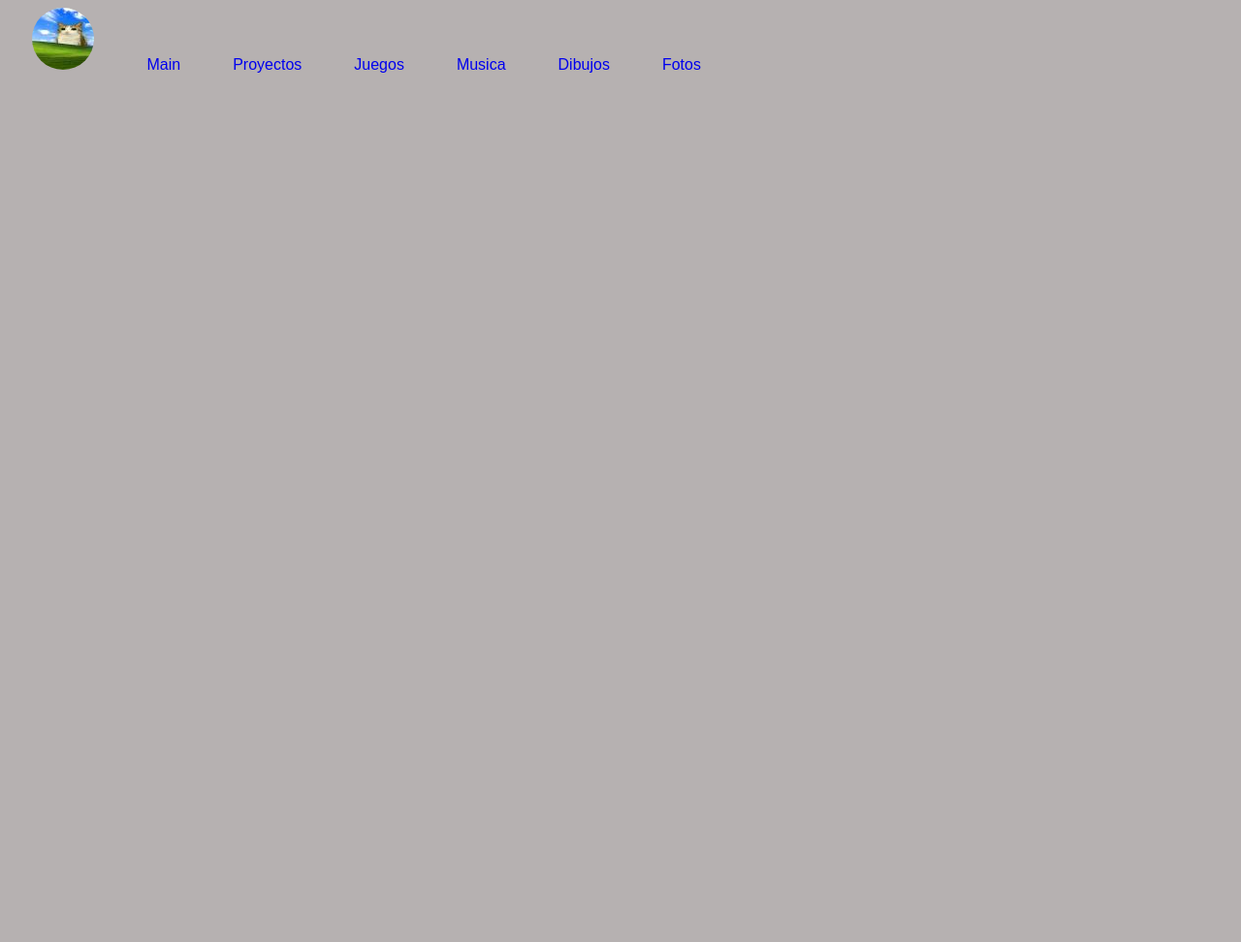
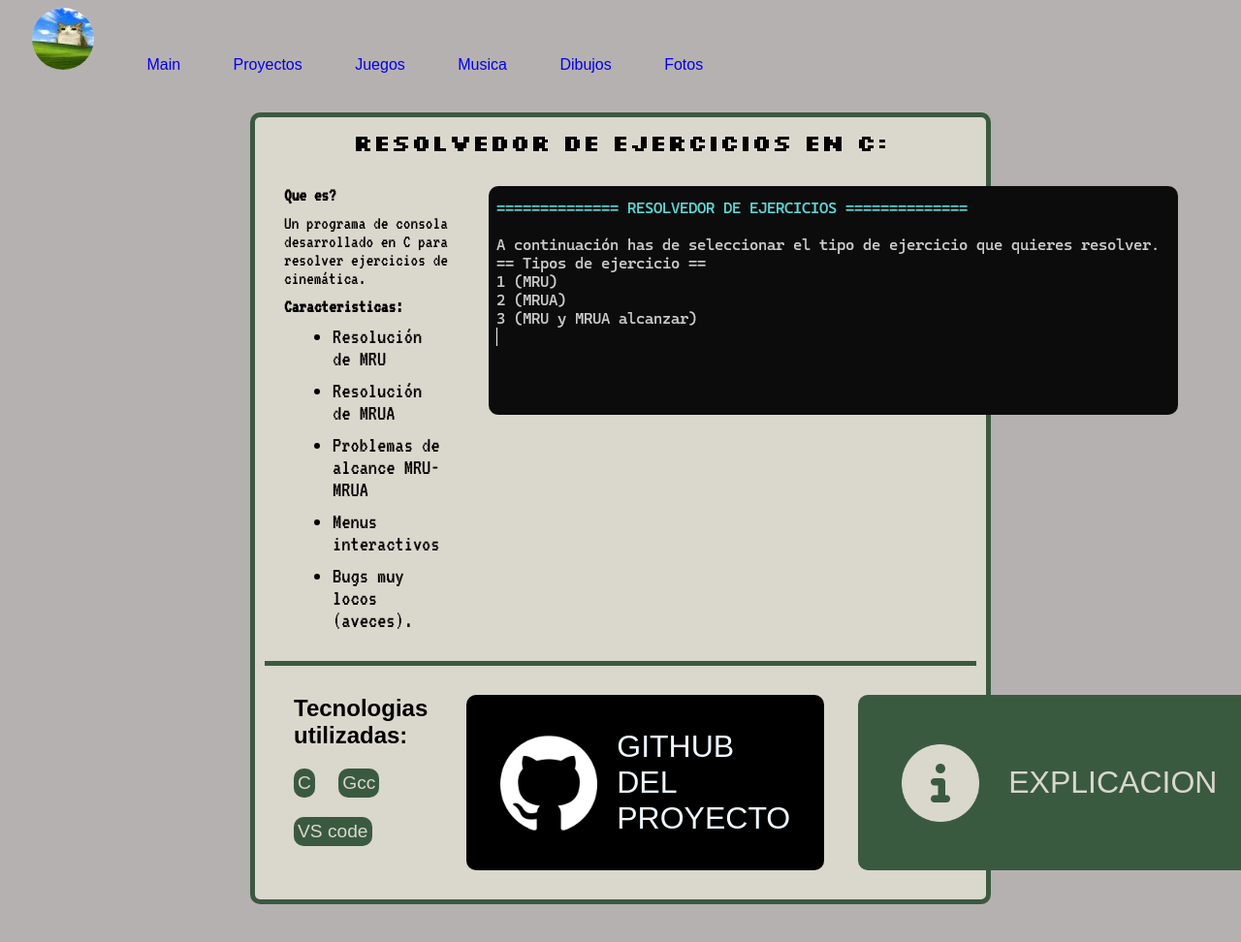
Before and after one commit to wajatone/Wajaweb, a plain HTML site: page Proyectos/index.html in a window 1280 px wide. Shown: the whole page at 97% size. Before the commit the page ends 800 px from the top, so only its background shows below. Drawn offline with Linux system fonts and the light colour scheme.

Commit message:
Add index.html and style.css for resolvedor project
- Created index.html with basic structure and navigation links.
- Added style.css for styling the resolvedor project, including body, links, and layout for images.
- Included terminal.png as an asset for the project.

```diff
--- a/Proyectos/index.html
+++ b/Proyectos/index.html
@@ -4,8 +4,14 @@
 
    <meta charset="UTF-8">
    <title>Proyectos</title>
-   <link rel="stylesheet" href="https://wajatone.github.io/Wajaweb/Style.css">
+   <link rel="stylesheet" href="style.css">
    <link rel="icon" href="../pfp.png">
+
+ <!-- Cosas de fuentes de google -->
+<link rel="preconnect" href="https://fonts.googleapis.com">
+<link rel="preconnect" href="https://fonts.gstatic.com" crossorigin>
+<link href="https://fonts.googleapis.com/css2?family=Pixelify+Sans:wght@400..700&family=VT323&display=swap" rel="stylesheet">
+<link href="https://fonts.googleapis.com/css2?family=Pixelify+Sans:wght@400..700&family=Silkscreen:wght@400;700&family=VT323&display=swap" rel="stylesheet">
 
 </head>
 
@@ -14,6 +20,66 @@
 <body>
 
    <a href="https://github.com/wajatone"> <img src="https://wajatone.github.io/Wajaweb/pfp.png" alt="Profile picture" class="pfp"> </a> <a href="https://wajatone.github.io/Wajaweb/index.html">Main</a> <a href="https://wajatone.github.io/Wajaweb/Proyectos/index.html">Proyectos</a> <a href="https://wajatone.github.io/Wajaweb/Juegos/index.html">Juegos</a> <a href="https://wajatone.github.io/Wajaweb/Musica/index.html">Musica</a> <a href="https://wajatone.github.io/Wajaweb/Dibujos/index.html">Dibujos</a> <a href="https://wajatone.github.io/Wajaweb/Fotos/index.html">Fotos</a>
+
+
+   <section class="proyectos">
+
+      <h1>Resolvedor de ejercicios en C:</h1>
+
+      <div class="contenido">
+
+         <div class="texto">
+
+            <h2>Que es?</h2>
+            <p>Un programa de consola desarrollado en C para resolver ejercicios de cinemática.</p>
+            <h2>Caracteristicas:</h2>
+            <ul>
+               <li>Resolución de MRU</li>
+               <li>Resolución de MRUA</li>
+               <li>Problemas de alcance MRU-MRUA</li>
+               <li>Menus interactivos</li>
+               <li>Bugs muy locos (aveces).</li>
+            </ul>
+
+      </div>
+
+      <div class="imagen-preview">
+         <img src="terminal.png">
+      </div>
+
+   </div>
+
+      <footer>
+
+         <div class="contenido-footer">
+
+            <div class="specs">
+               <h2>Tecnologias utilizadas:</h2>
+               <p>C</p> <p>Gcc</p> <p>VS code</p>
+            </div>
+
+            <div class="enlaces">
+
+               <a href="https://github.com/wajatone/WajaPhysics" class="github">
+                  <img src="github.png">
+                  <span>GITHUB DEL PROYECTO</span>
+               </a>
+
+               <a href="https://wajatone.github.io/Wajaweb/Proyectos/resolvedor/index.html" class="explicacion">
+                  <img src="info.png">
+                  <span>EXPLICACION</span>
+               </a>
+            </div>
+
+         </div>
+
+      </footer>
+
+   </section>
+
+
+
+
    <!-- //////////////[Y AQUI YA NO HAY WEB XD]//////////////-->
 
 </body></html>
--- /dev/null
+++ b/Proyectos/style.css
@@ -0,0 +1,132 @@
+
+body {
+   background-color: rgb(182, 177, 177);
+   font-family: Arial, sans-serif;
+}
+
+
+hr {
+   background-color:black;
+   padding: 3px;
+   border-radius: 20px;
+}
+
+
+a {
+   padding: 25px;
+   text-decoration: none;
+   font-family: Arial, sans-serif;
+}
+
+a .pfp {
+   border-radius: 200px;
+}
+
+
+.bloque-de-fotos {
+   display: grid;
+   grid-template-columns: 1fr 1fr 1fr;
+   background-color: rgb(148, 147, 147);
+   border-radius: 5px;
+   margin: auto;
+   gap: 10px;
+   padding: 15px;
+   margin-top: 10px;
+   margin-bottom: 10px;
+}
+
+.fotos {
+   border-radius: 5px;
+   width: 100%;
+   height: auto;
+   border: 2px solid black;
+   box-sizing: border-box;
+}
+
+.titulo-del-bloque {
+   grid-column: 1/-1;
+   margin-left: 10px;
+}
+
+   .proyectos {
+      background-color: #DAD7CD;
+      border: 5px solid #3A5A40  ;
+      border-radius: 10px;
+      margin: 40px;
+      margin-left: 250px;
+      margin-right: 250px;
+}
+
+   .proyectos * { /* Coje todo lo de dentro de proyectos para hacer que tengan un margen con el borde y no se peguen*/
+      margin: 10px;
+   }
+
+   .proyectos h1 {
+      display: flex;
+      justify-content: center; /* Centrar el titulo */
+      font-family: 'Silkscreen', monospace;
+   }
+
+   .contenido {  /* Esto separa el div de texto con el resto (la imagen). */
+      display: flex;
+      justify-content: space-between;
+   }
+
+   .texto * {
+      font-size: larger;
+      font-family: 'VT323', monospace;
+   }
+
+   footer {
+      border-top: 5px solid #3A5A40;
+   }
+
+   .contenido-footer {
+      display: flex;
+      justify-content: space-between;
+   }
+
+   .specs p {
+      display: inline-block;
+      background-color: #3A5A40;
+      border-radius: 10px;
+      font-size: larger;
+      padding: 4px;
+      color: #DAD7CD;
+   }
+
+   .enlaces {
+      display: flex;
+      font-size: xx-large;
+      gap: 15px;
+   }
+
+   .enlaces a{
+      display: flex;
+      align-items: center;
+      border-radius: 10px;
+   }
+
+   .enlaces .github {
+      background-color: #000000;
+      color: aliceblue;
+   }
+
+   .enlaces .explicacion {
+      background-color: #3A5A40;
+      color: #DAD7CD;
+   }
+
+   .enlaces .github img {
+      width: 100px;
+      height: auto;
+   }
+
+   .enlaces .explicacion img {
+      width: 100px;
+      height: auto;
+   }
+
+   .imagen-preview img {
+    border-radius: 10px;
+   }
--- a/Style.css
+++ b/Style.css
@@ -1,10 +1,7 @@
-h2,p,h1,ul,li {
-   font-family: Arial, sans-serif;
-}
-
 
 body {
    background-color: rgb(182, 177, 177);
+   font-family: Arial, sans-serif;
 }
 
 
```
Also changed, not shown: Proyectos/resolvedor/index.html (added, +19 -0 lines), Proyectos/github.png (added), Proyectos/info.png (added), Proyectos/terminal.png (added).
